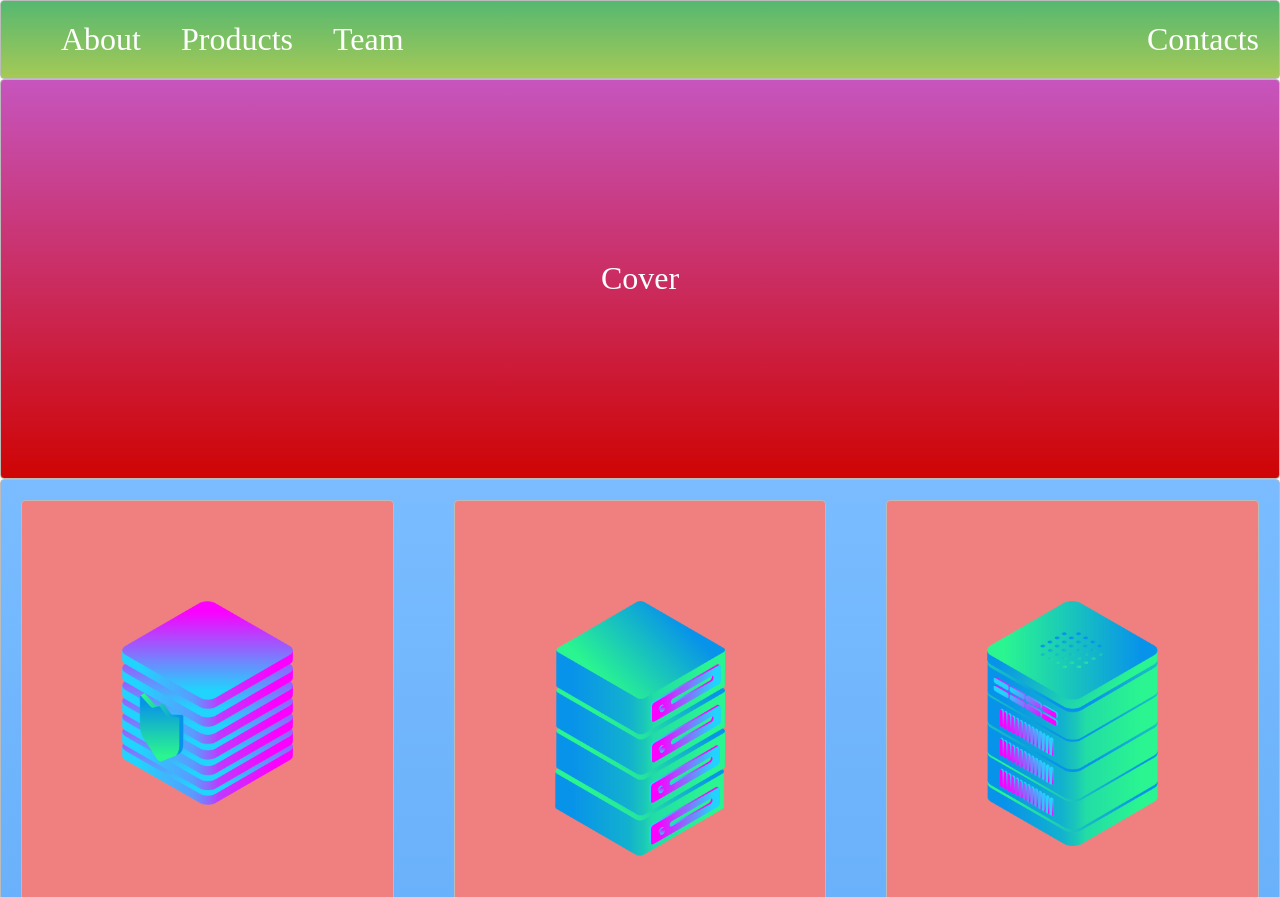
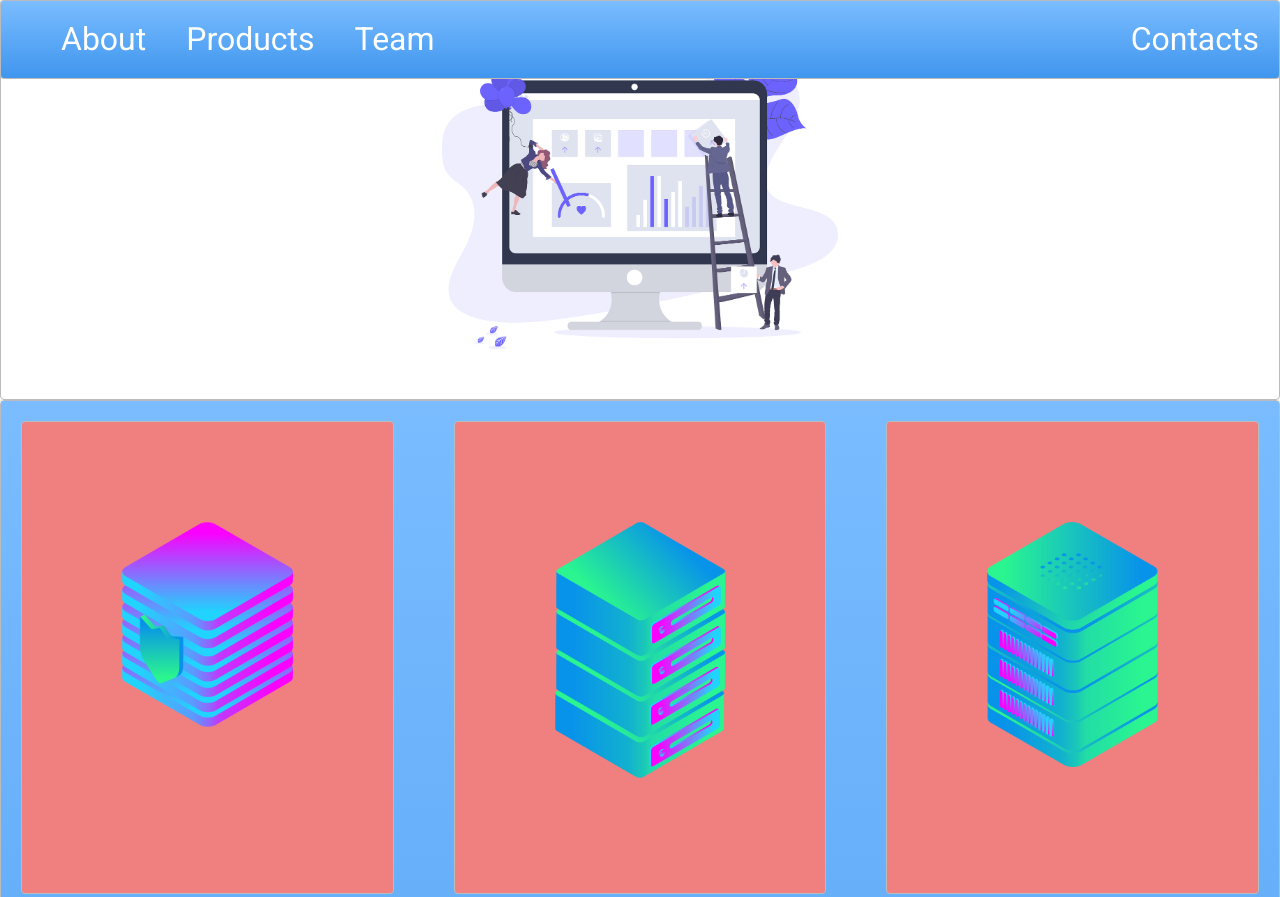
Before and after one commit to Ragulan-R/gridlayoutproj, a plain HTML site: page index.html in a window 1280 px wide. Shown: the top 897 px of the page. Drawn offline with Linux system fonts and the light colour scheme.

Commit message:
updated colors and cover.

```diff
--- a/index.html
+++ b/index.html
@@ -4,11 +4,16 @@
     <meta charset="UTF-8" />
     <meta http-equiv="X-UA-Compatible" content="IE=edge" />
     <meta name="viewport" content="width=device-width, initial-scale=1.0" />
+    <link rel="preconnect" href="https://fonts.gstatic.com" />
+    <link
+      href="https://fonts.googleapis.com/css2?family=Roboto&display=swap"
+      rel="stylesheet"
+    />
     <link rel="stylesheet" href="style.css" />
     <title>Grid Layout</title>
   </head>
   <body>
-    <nav class="zone green">
+    <nav class="zone blue sticky">
       <ul class="mainNav">
         <li><a href="">About</a></li>
         <li><a href="">Products</a></li>
@@ -16,7 +21,9 @@
         <li class="push"><a href="">Contacts</a></li>
       </ul>
     </nav>
-    <div class="zone container red">Cover</div>
+    <div class="zone container">
+      <img class="cover" src="./img/undraw.png" />
+    </div>
     <div class="zone grid-wrapper blue">
       <div class="box zone"><img src="./img/server_safe_2.png" /></div>
       <div class="box zone"><img src="./img/server_2_2.png" /></div>
@@ -27,6 +34,6 @@
       <div class="box zone"><img src="./img/monitor_coding_2.png" /></div>
       <div class="box zone"><img src="./img/files_2.png" /></div>
     </div>
-    <footer class="zone yellow">Footer</footer>
+    <footer class="zone blue">Footer</footer>
   </body>
 </html>
--- a/style.css
+++ b/style.css
@@ -249,6 +249,17 @@ template {
     inset rgba(0, 0, 0, 0.15) 0px -10px 20px;
 }
 
+.box:hover {
+  -webkit-transform: rotate(-5deg);
+  -moz-transform: rotate(-5deg);
+  -o-transform: rotate(-5deg);
+  transform: rotate(-5deg);
+}
+
+body {
+  font-family: 'Roboto', sans-serif;
+}
+
 /* nav */
 .mainNav {
   display: flex;
@@ -304,6 +315,16 @@ a {
 
 footer {
   text-align: center;
+}
+
+.cover {
+  width: 30rem;
+}
+
+.sticky {
+  position: fixed;
+  top: 0;
+  width: 100%;
 }
 
 /*https://paulund.co.uk/how-to-create-shiny-css-buttons*/
```
